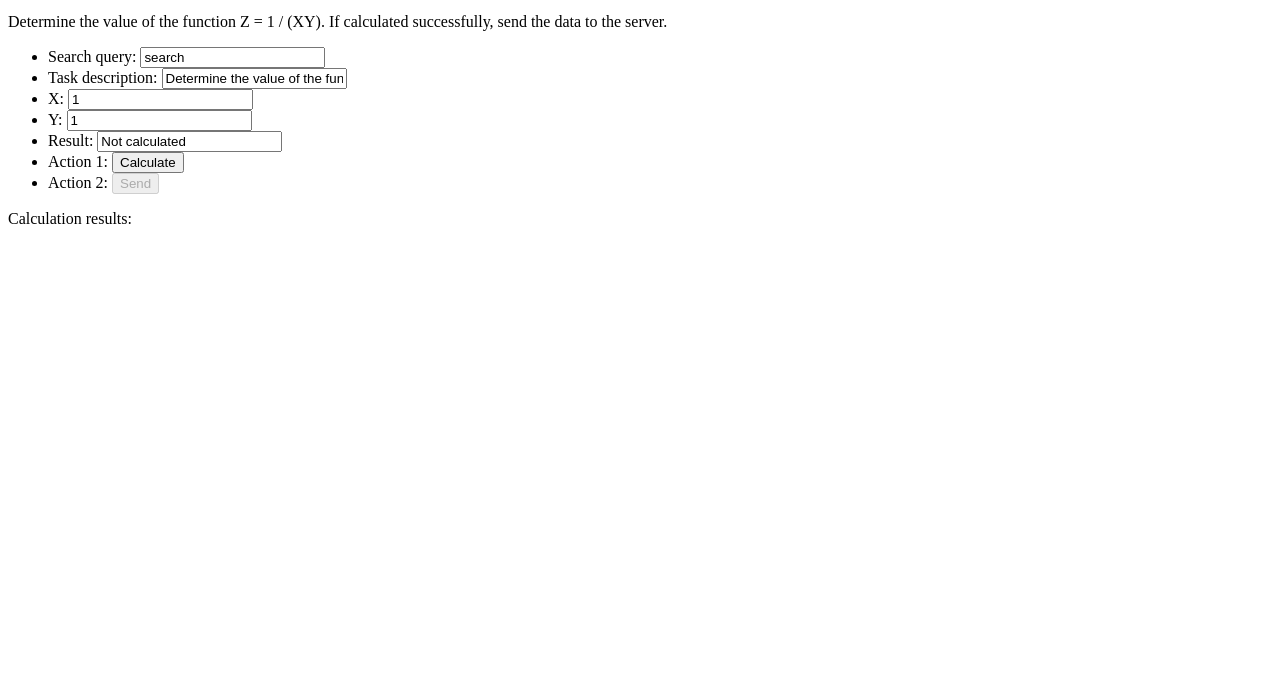
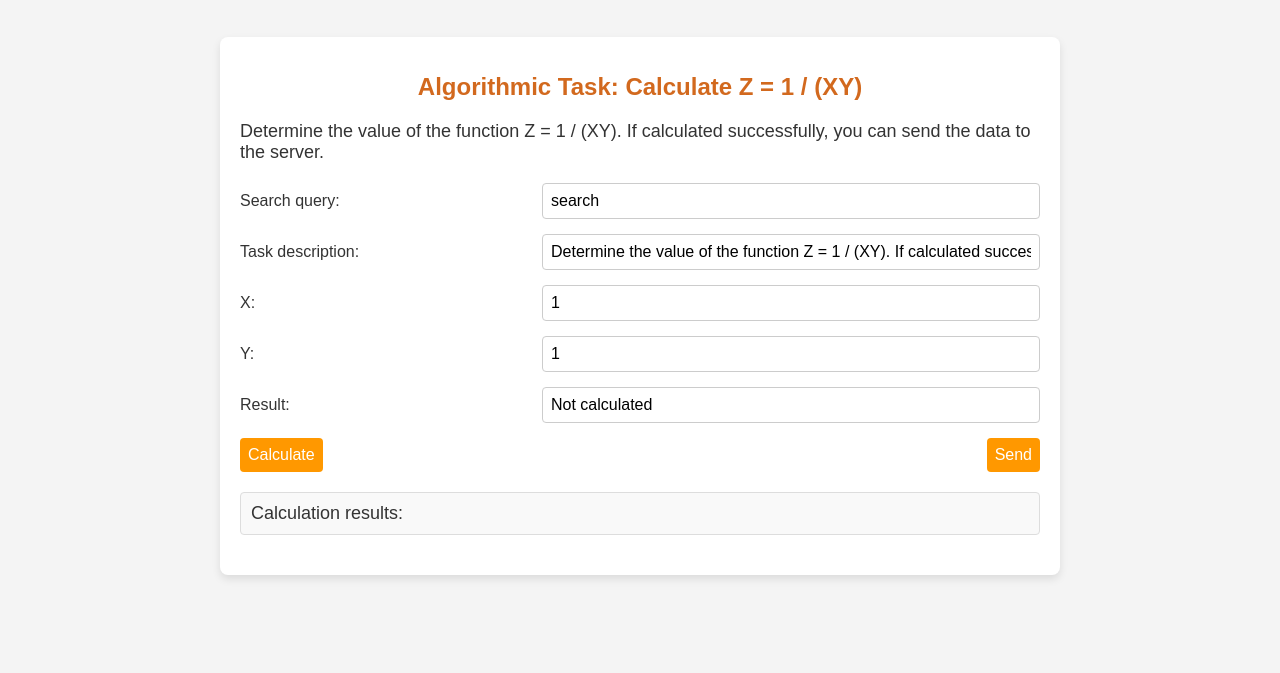
Before and after one commit to Ramilll/polina_html, a website: page public/pages/algo_solution.html in a window 1280 px wide. Shown: the part 127-800 px from the top of the page. Drawn offline with Linux system fonts and the light colour scheme.

Commit message:
algo finished

```diff
--- /dev/null
+++ b/public/css/algo_task.css
@@ -0,0 +1,69 @@
+/* General styles for the algorithmic task page */
+body {
+    font-family: Arial, sans-serif;
+    background-color: #f4f4f4;
+    color: #333;
+  }
+
+  .container {
+    max-width: 800px;
+    margin: 40px auto;
+    padding: 20px;
+    background-color: white;
+    border-radius: 8px;
+    box-shadow: 0 4px 8px rgba(0, 0, 0, 0.1);
+  }
+
+  h1 {
+    font-size: 24px;
+    margin-bottom: 20px;
+    text-align: center;
+    color: #333;
+  }
+
+  p {
+    font-size: 18px;
+    margin-bottom: 20px;
+  }
+
+  form ul {
+    list-style-type: none;
+    padding: 0;
+  }
+
+  form li {
+    margin-bottom: 15px;
+    display: flex;
+    justify-content: space-between;
+    align-items: center;
+  }
+
+  form li input {
+    padding: 8px;
+    width: 60%;
+    font-size: 16px;
+    border: 1px solid #ccc;
+    border-radius: 4px;
+  }
+
+  form li input[type="button"] {
+    width: auto;
+    background-color: #ff9800; /* Orange button */
+    color: white;
+    border: none;
+    cursor: pointer;
+    transition: background-color 0.3s ease;
+  }
+
+  form li input[type="button"]:hover {
+    background-color: #e68900; /* Darker orange on hover */
+  }
+
+  #result {
+    margin-top: 20px;
+    padding: 10px;
+    font-size: 18px;
+    background-color: #f9f9f9;
+    border: 1px solid #ddd;
+    border-radius: 4px;
+  }
--- a/public/pages/algo_solution.html
+++ b/public/pages/algo_solution.html
@@ -3,6 +3,9 @@
   <head>
     <meta charset="UTF-8" />
     <title>Function Z = 1 / (XY)</title>
+    <!-- Link to the custom styles for the algorithmic task page -->
+    <link rel="stylesheet" href="../css/algo_task.css" />
+    <!-- Keep the main style.css for the general styles of your project -->
     <link rel="stylesheet" href="../css/style.css" />
   </head>
   <body>
@@ -22,9 +25,11 @@
         });
     </script>
 
+    <div class="container">
+      <h1>Algorithmic Task: Calculate Z = 1 / (XY)</h1>
       <p>
         Determine the value of the function Z = 1 / (XY). If calculated
-      successfully, send the data to the server.
+        successfully, you can send the data to the server.
       </p>
 
       <form
@@ -34,7 +39,10 @@
         target="_blank"
       >
         <ul>
-        <li>Search query: <input name="q" value="search" /></li>
+          <li>
+            Search query:
+            <input name="q" value="search" />
+          </li>
           <li>
             Task description:
             <input
@@ -43,19 +51,28 @@
               readonly
             />
           </li>
-        <li>X: <input id="x" name="x" type="number" step="any" value="1" /></li>
-        <li>Y: <input id="y" name="y" type="number" step="any" value="1" /></li>
-        <li>Result: <input name="result" value="Not calculated" readonly /></li>
-        <li>Action 1: <input id="verify" type="button" value="Calculate" /></li>
           <li>
-          Action 2: <input id="send" type="button" value="Send" disabled />
+            X:
+            <input id="x" name="x" type="number" step="any" value="1" />
+          </li>
+          <li>
+            Y:
+            <input id="y" name="y" type="number" step="any" value="1" />
+          </li>
+          <li>
+            Result:
+            <input name="result" value="Not calculated" readonly />
+          </li>
+          <li>
+            <input id="verify" type="button" value="Calculate" />
+            <input id="send" type="button" value="Send" disabled />
           </li>
         </ul>
       </form>
 
       <p id="result">Calculation results:</p>
+    </div>
 
-    <!-- Corrected the path to the JS file -->
     <script src="/js/algo_solution.js"></script>
   </body>
 </html>
```
Lines whose indentation alone changed are shown as unchanged.
